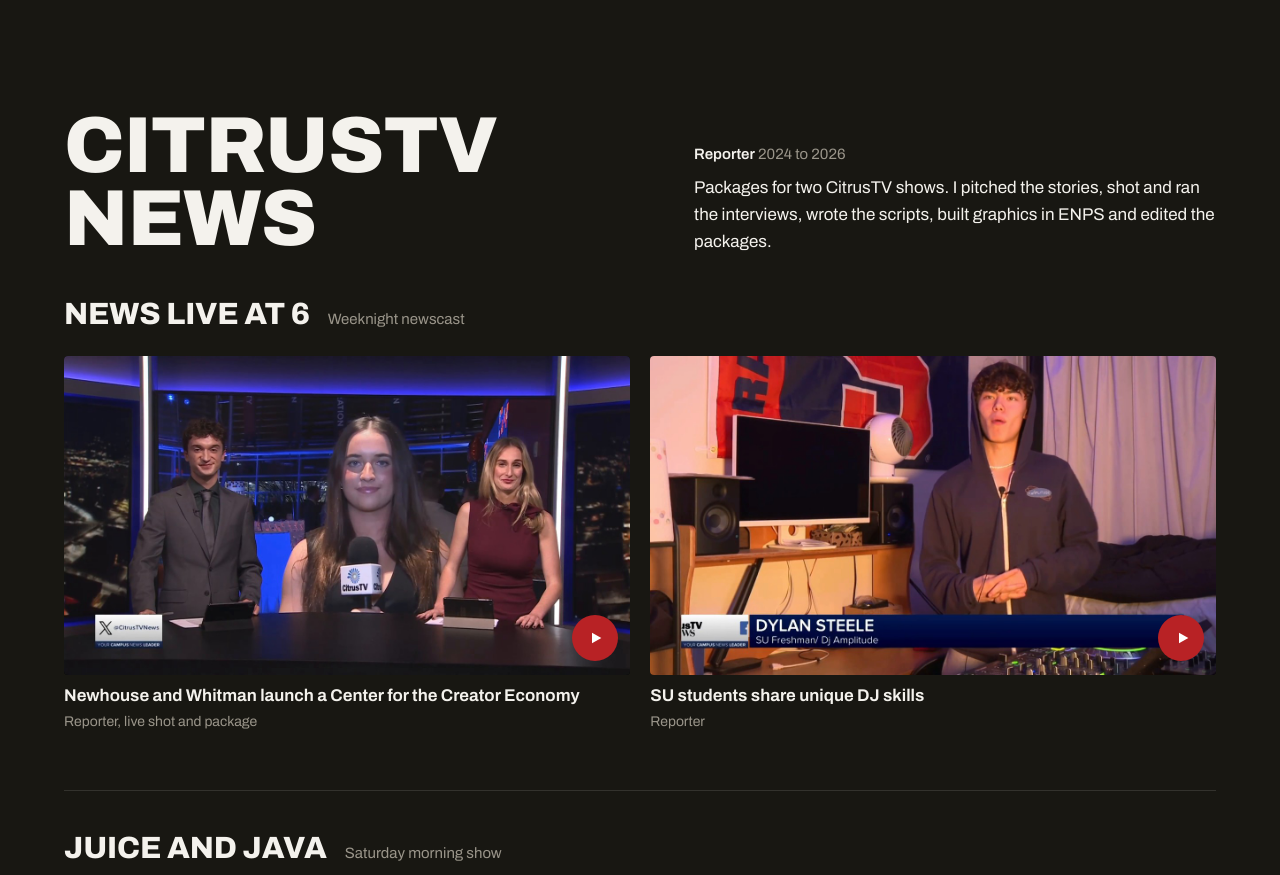
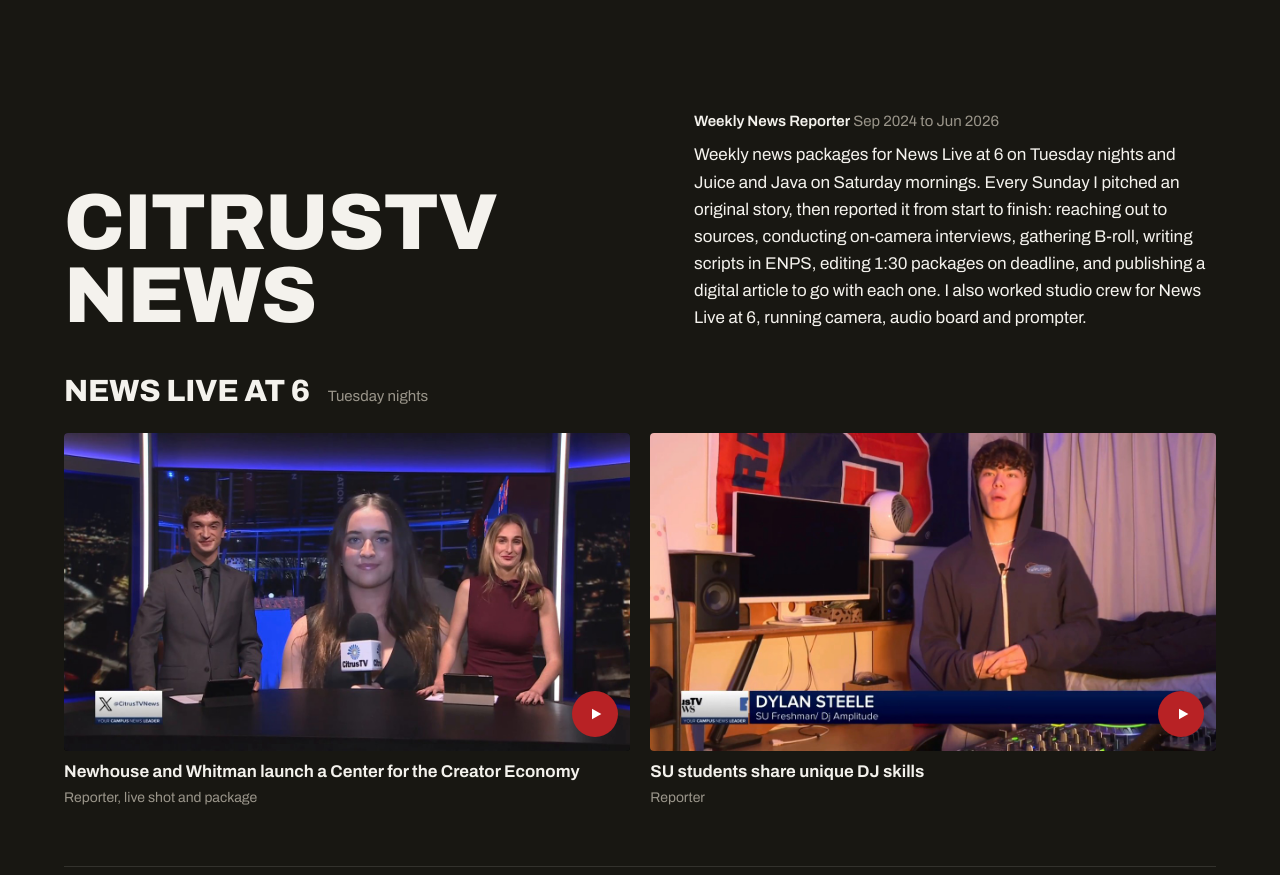
Before and after one commit to zarasuvanto/zarasuvanto.github.io, a plain HTML site: page index.html in a window 1280 px wide. Shown: the part 2624-3499 px from the top of the page. Drawn offline with Linux system fonts and the light colour scheme.

Commit message:
CitrusTV: description in Zara's wording, show days
Co-Authored-By: Claude Opus 5.5 <noreply@anthropic.com>
Claude-Session: https://claude.ai/code/session_013btqU6dvFH5skpZ7Qx4Vc4

```diff
--- a/index.html
+++ b/index.html
@@ -365,15 +365,15 @@ const WORK = [
   },
   {
     id: "citrustv", title: "CitrusTV News", grid: "h2",
-    meta: [["Reporter", "2024 to 2026"]],
-    about: "Packages for two CitrusTV shows. I pitched the stories, shot and ran the interviews, wrote the scripts, built graphics in ENPS and edited the packages.",
+    meta: [["Weekly News Reporter", "Sep 2024 to Jun 2026"]],
+    about: "Weekly news packages for News Live at 6 on Tuesday nights and Juice and Java on Saturday mornings. Every Sunday I pitched an original story, then reported it from start to finish: reaching out to sources, conducting on-camera interviews, gathering B-roll, writing scripts in ENPS, editing 1:30 packages on deadline, and publishing a digital article to go with each one. I also worked studio crew for News Live at 6, running camera, audio board and prompter.",
     groups: [
-      { name: "News Live at 6", note: "Weeknight newscast",
+      { name: "News Live at 6", note: "Tuesday nights",
         items: [
           { file: "ctv-creator-economy", title: "Newhouse and Whitman launch a Center for the Creator Economy", role: "Reporter, live shot and package", shape: "h" },
           { file: "ctv-dj-skills", title: "SU students share unique DJ skills", role: "Reporter", shape: "h" }
         ] },
-      { name: "Juice and Java", note: "Saturday morning show",
+      { name: "Juice and Java", note: "Saturday mornings",
         items: [
           { file: "ctv-chancellors-review", title: "The Chancellor’s Review and ROTC cadets", role: "Reporter", shape: "h" },
           { file: "ctv-inn-complete", title: "Renovated Inn Complete revives a South Campus staple", role: "Reporter", shape: "h" }
```
